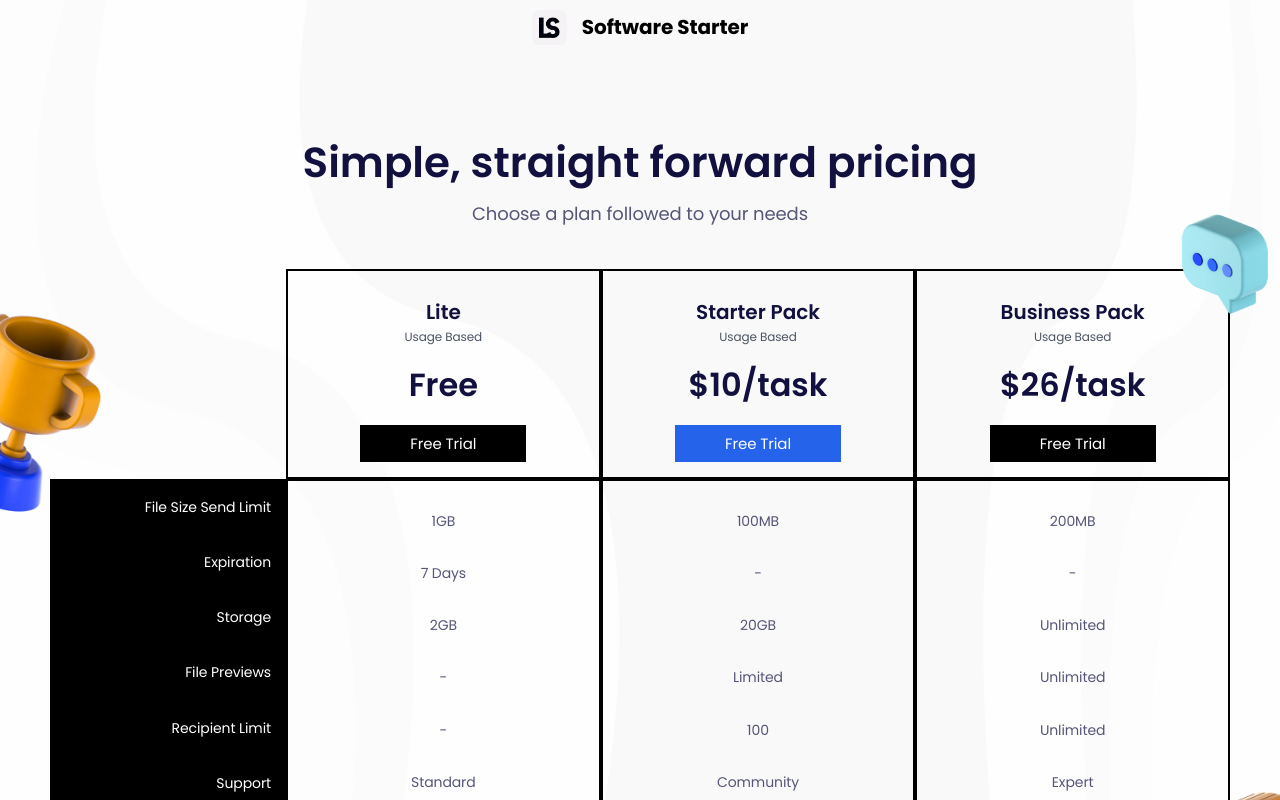
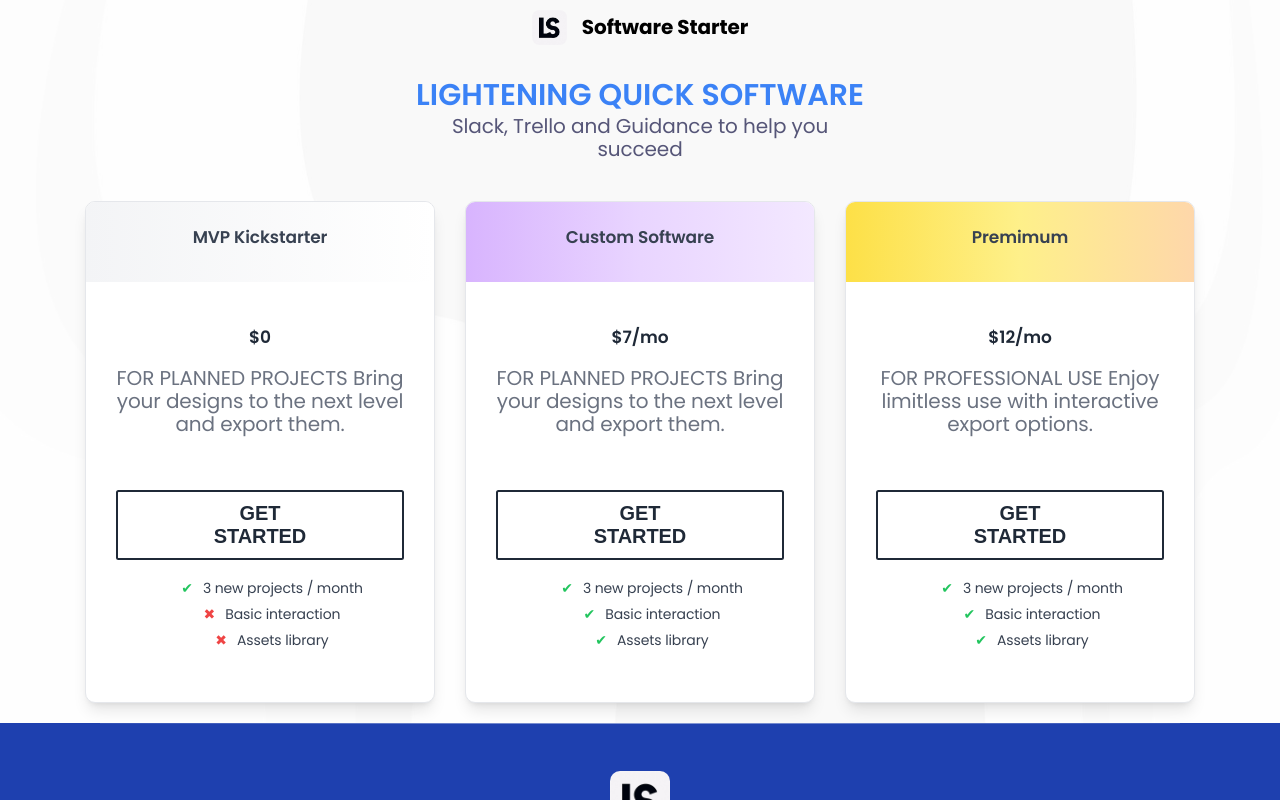
Before and after one commit to beodw/Luminaris-Studio-Website, a React (Create React App) app: page /packages in a window 1280 px wide. Shown: the top 800 px of the page. Built offline with nearby package versions, Linux system fonts and the light colour scheme.

Commit message:
add new pricing page

```diff
--- a/src/components/Form.jsx
+++ b/src/components/Form.jsx
@@ -10,7 +10,7 @@ const Form = ({ handleClose }) => {
   useEffect(() => {
     // If the form is submitted, render the ThankYou component
     if (isSubmitted) {
-      navigate("/payment");
+      navigate("/packages");
     }
   }, [isSubmitted])
 
--- a/src/page/OfferCards.jsx
+++ b/src/page/OfferCards.jsx
@@ -1,25 +1,96 @@
-import React from "react";
-import PackageColumns from "../components/PackageColumns";
-import trophy from "../assets/images/trophyImg.png";
-import msg from "../assets/images/msgImg.png";
-import coin from "../assets/images/coinImg.png";
+import React from 'react';
+import { useNavigate } from 'react-router-dom';
+
+
+const PricingCard = ({ title, price, description, features, bannerColor }) => {
+  const navigate = useNavigate();
+  const goToCheckoutPage = () => {
+    navigate('/payment'); // Navigate to the checkout page
+  };
+  return (
+    <div className="bg-white border rounded-lg shadow-lg text-center overflow-hidden max-w-[250px] sm:max-w-[200px] md:max-w-[220px] lg:max-w-[350px] 2xl:max-w-[500px]">
+      <div className={`${bannerColor} h-16 flex justify-center items-center`}>
+        <span className="text-lg font-semibold text-gray-700 mb-2 md:text-[13px] lg:text-[17px]">{title}</span>
+      </div> {/* Banner color at the top */}
+      <div className="p-6">
+        <div className="text-4xl font-semibold text-gray-800 mb-1 md:text-[17px]">{price}</div>
+        <p className="text-gray-500">{description}</p>
+        <button onClick={goToCheckoutPage} className="bg-transparent border-[2px] border-gray-800 text-gray-800 font-semibold py-2 px-4 rounded-sm mt-6 mb-4 hover:bg-black hover:text-white lg:px-[80px]">
+          GET STARTED
+        </button>
+        <ul className="space-y-2">
+          {features.map((feature, index) => (
+            <li key={index} className="flex justify-center items-center text-gray-700 text-[14px]">
+              {feature.included ? (
+                <span className="text-green-500 mr-2">✔</span>
+              ) : (
+                <span className="text-red-500 mr-2">✖</span>
+              )}
+              <span>{feature.label}</span>
+            </li>
+          ))}
+        </ul>
+      </div>
+    </div>
+  );
+}
 
 const OfferCards = () => {
+  const plans = [
+    {
+      title: 'MVP Kickstarter',
+      price: '$0',
+      description: 'FOR PLANNED PROJECTS\nBring your designs to the next level and export them.',
+      features: [
+        { label: '3 new projects / month', included: true },
+        { label: 'Basic interaction', included: false },
+        { label: 'Assets library', included: false },
+      ],
+      bannerColor: 'bg-gradient-to-r from-gray-100 to-white', // Light gray for free plan
+    },
+    {
+      title: 'Custom Software',
+      price: '$7/mo',
+      description: 'FOR PLANNED PROJECTS\nBring your designs to the next level and export them.',
+      features: [
+        { label: '3 new projects / month', included: true },
+        { label: 'Basic interaction', included: true },
+        { label: 'Assets library', included: true },
+      ],
+      bannerColor: 'bg-gradient-to-r from-purple-300 via-purple-200 to-purple-100', // Light purple for lite plan
+    },
+    {
+      title: 'Premimum',
+      price: '$12/mo',
+      description: 'FOR PROFESSIONAL USE\nEnjoy limitless use with interactive export options.',
+      features: [
+        { label: '3 new projects / month', included: true },
+        { label: 'Basic interaction', included: true },
+        { label: 'Assets library', included: true },
+      ],
+      bannerColor: 'bg-gradient-to-r from-yellow-300 via-yellow-200 to-orange-200', // Light yellow for pro plan
+    },
+  ];
+
   return (
-    <div className="mx-[50px]  flex flex-col  justify-center mt-7 mb-28">
-      <div className="flex flex-col items-center mb-4">
-        <h2 className="text-[42px] font-poppins">
-          Simple, straight forward pricing
-        </h2>
-        <p className="text-[18px] font-poppins">Choose a plan followed to your needs</p>
-      </div>
-
-      <div className="relative ">
-        <img src={trophy} alt="" className="hidden md:block absolute w-[150px] top-[20px] -left-[50px]" />
-        <img src={msg} alt="" className="hidden md:block absolute w-[110px] -top-[60px] -right-[50px] " />
-        <img src={coin} alt="" className="hidden md:block absolute w-[130px] -bottom-[130px] -right-[50px] " />
-
-        <PackageColumns />
+    <div className='flex flex-col items-center justify-center 2xl:justify-start 2xl:h-full 2xl:mt-4'>
+      <h1 className='font-poppins text-center text-blue-500 text-lg  text-wrap w-[250px] md:w-[500px] md:text-2xl'>
+        LIGHTENING QUICK SOFTWARE
+      </h1>
+      <h12 className='-my-4 font-poppins font-lg text-center text-wrap w-[250px] md:w-[350px] lg:w-[450px]'>
+        Slack, Trello and Guidance to help you succeed
+      </h12>
+      <div className=" mb-4 font-poppins flex flex-col md:flex-row justify-center items-center space-y-6 md:space-y-0 md:space-x-6 mt-12">
+        {plans.map((plan, index) => (
+          <PricingCard
+            key={index}
+            title={plan.title}
+            price={plan.price}
+            description={plan.description}
+            features={plan.features}
+            bannerColor={plan.bannerColor}
+          />
+        ))}
       </div>
     </div>
   );
```
